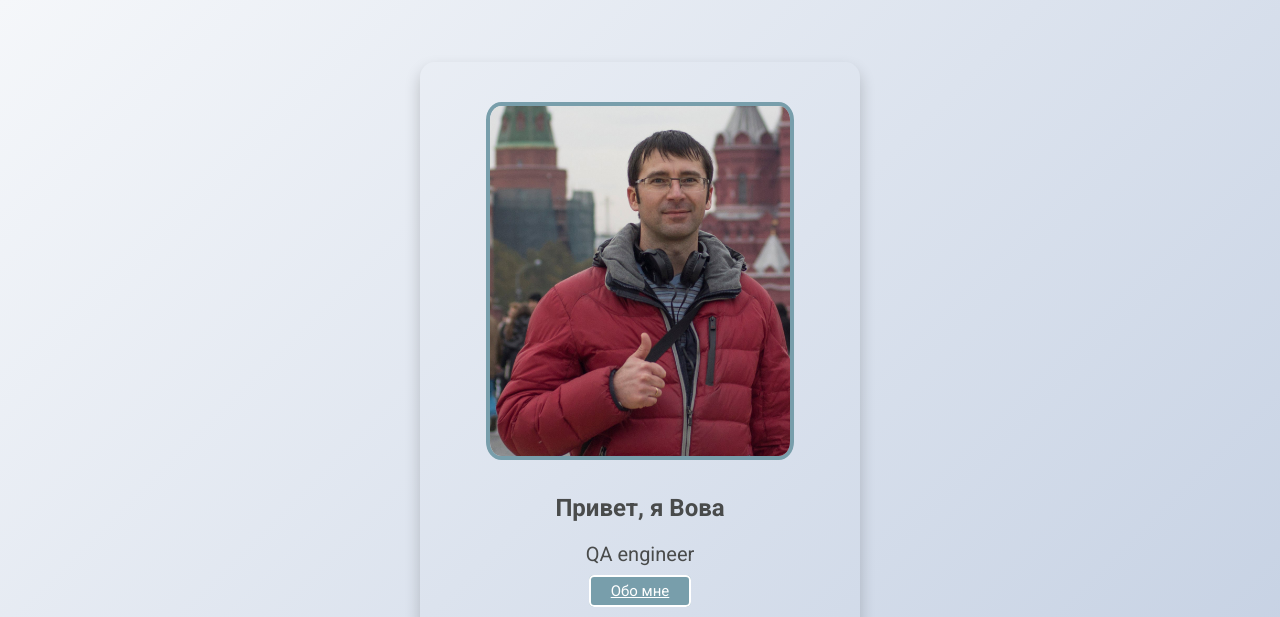
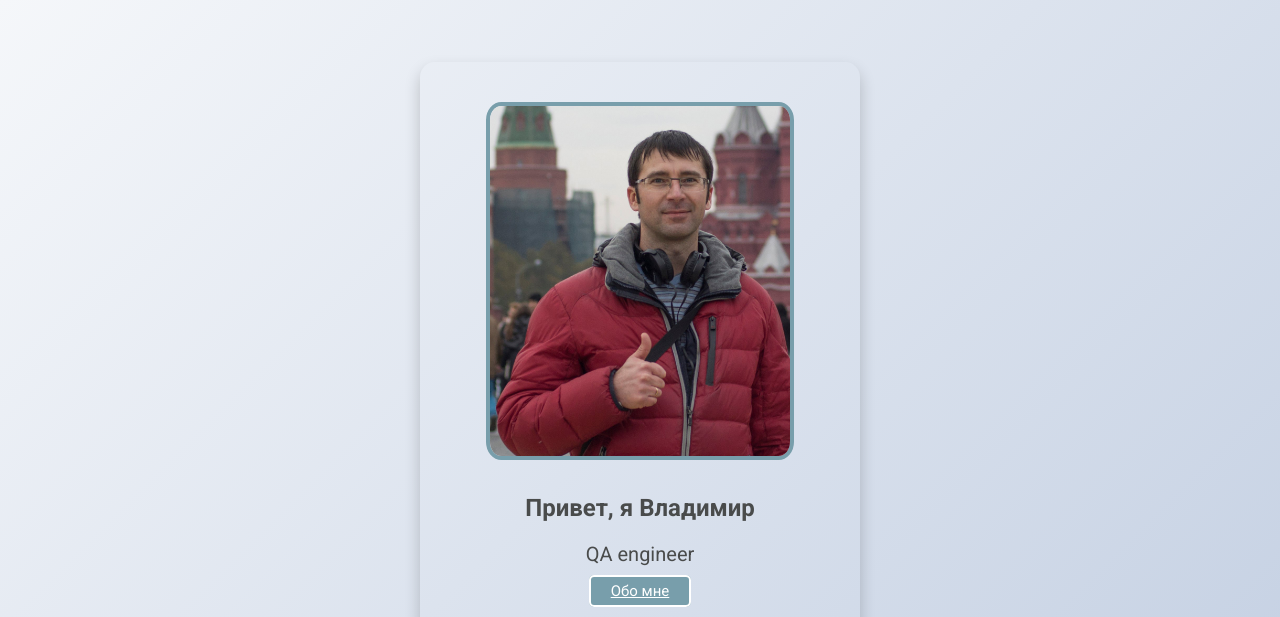
Before and after one commit to Vov-QA/CV, a plain HTML site: page index.html in a window 1280 px wide. Shown: the top 617 px of the page. Drawn offline with Linux system fonts and the light colour scheme.

Commit message:
Revert "изменил имя на Вова"

```diff
--- a/index.html
+++ b/index.html
@@ -14,7 +14,7 @@
 <body>
     <div class="card">
         <img src="me_1.jpg" alt="Ваше фото" class="card__image">
-        <h1 class="card__name">Привет, я Вова</h1>
+        <h1 class="card__name">Привет, я Владимир</h1>
         <p class="card__title">QA engineer</p>
 <a href="resume.pdf" class="site-button">Обо мне</a>
         <div class="card__contacts">
```
